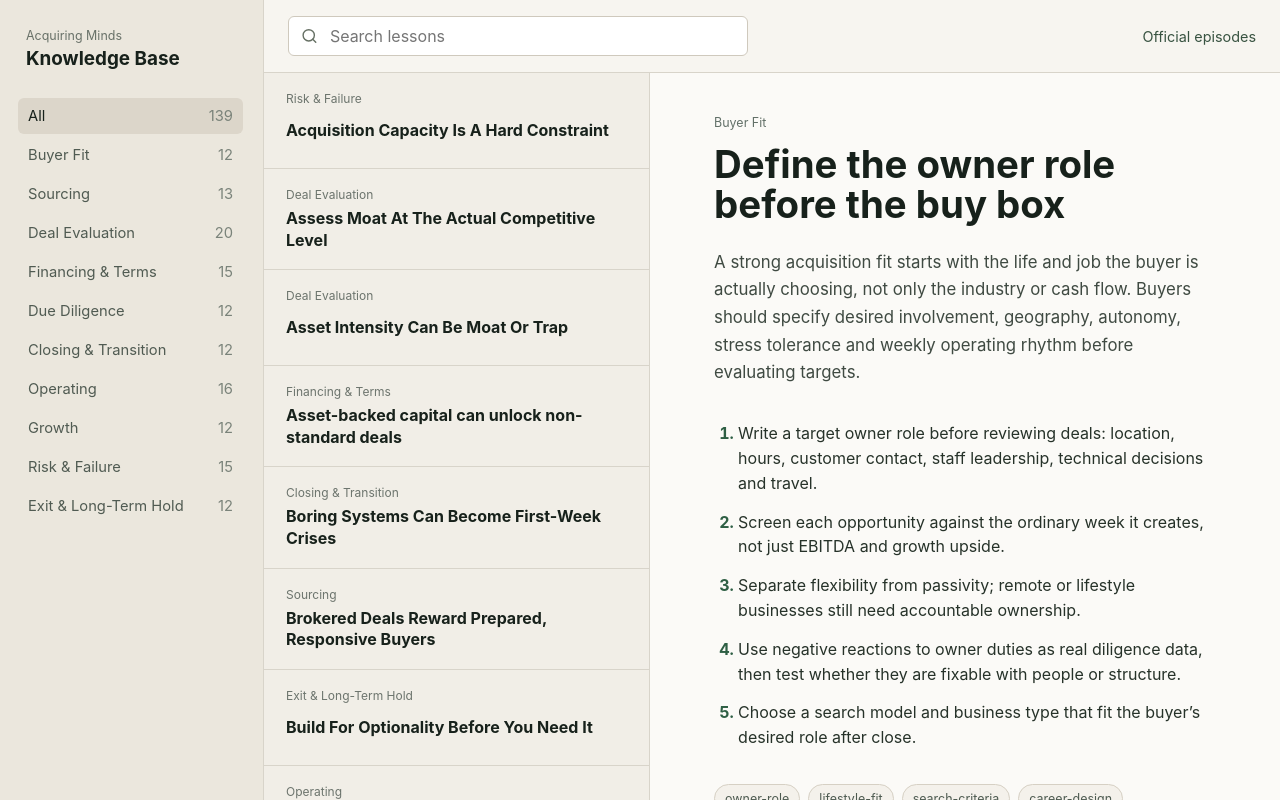
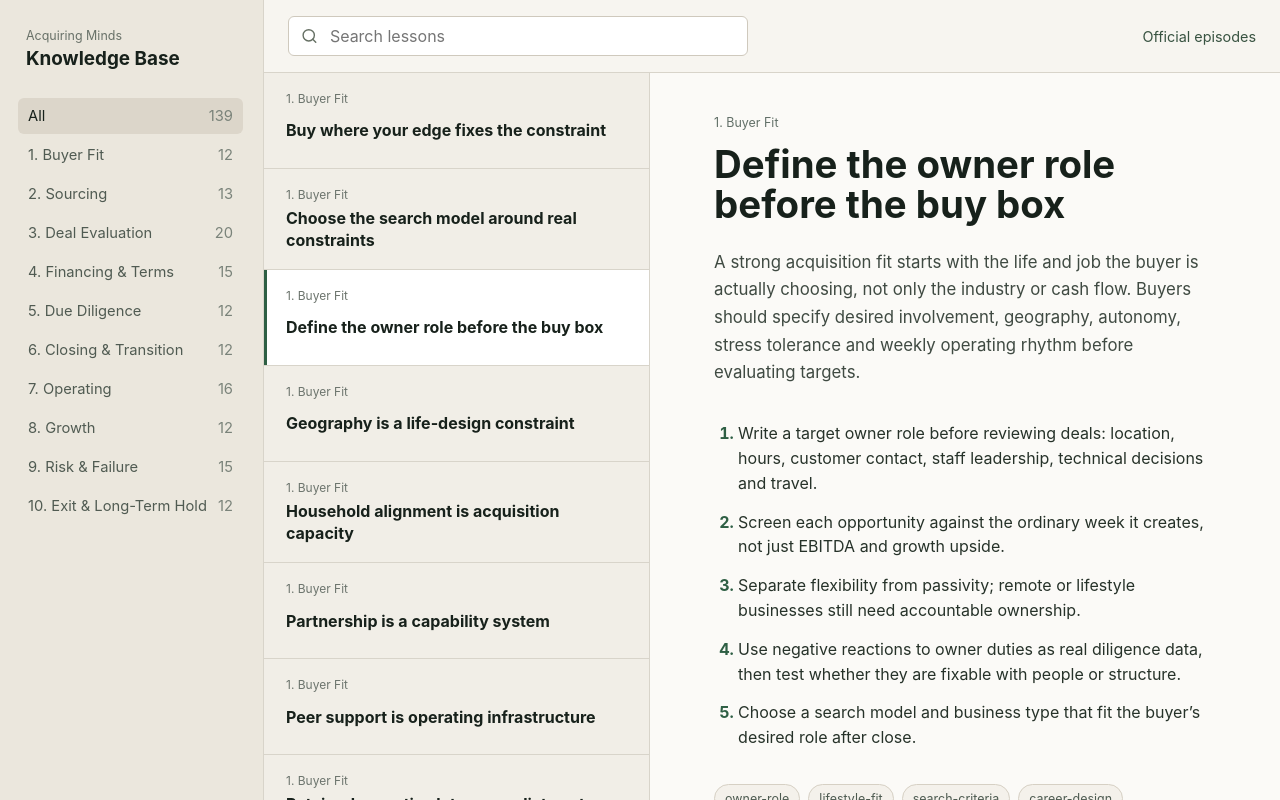
Before and after one commit to apotenza92/acquiring-minds-ui, a React (Vite) app: page / in a window 1280 px wide. Built offline with nearby package versions, Linux system fonts and the light colour scheme.

Commit message:
Order lessons by numbered ETA categories

```diff
--- a/src/components/CategoryRail.tsx
+++ b/src/components/CategoryRail.tsx
@@ -21,14 +21,14 @@ export function CategoryRail({ counts, selectedCategory, onSelectCategory }: Cat
         <span>{counts.get("all") ?? 0}</span>
       </button>
 
-      {categories.map((category) => (
+      {categories.map((category, index) => (
         <button
           className={selectedCategory === category.id ? "category-button active" : "category-button"}
           key={category.id}
           type="button"
           onClick={() => onSelectCategory(category.id)}
         >
-          <span>{category.label}</span>
+          <span>{index + 1}. {category.label}</span>
           <span>{counts.get(category.id) ?? 0}</span>
         </button>
       ))}
--- a/src/components/LessonDetail.tsx
+++ b/src/components/LessonDetail.tsx
@@ -1,5 +1,5 @@
 import { ArrowLeft } from "lucide-react";
-import { categoryLabels } from "../data/categories";
+import { numberedCategoryLabels } from "../data/categories";
 import type { EpisodeSource, EvidenceSource, Lesson } from "../domain/types";
 import { SourceChip } from "./SourceChip";
 
@@ -21,7 +21,7 @@ export function LessonDetail({ lesson, sources, onBack }: LessonDetailProps) {
           Articles
         </button>
       ) : null}
-      <div className="lesson-kicker">{categoryLabels[lesson.category]}</div>
+      <div className="lesson-kicker">{numberedCategoryLabels[lesson.category]}</div>
       <h1 id="lesson-title">{lesson.title}</h1>
       <p>{lesson.summary}</p>
 
--- a/src/components/LessonList.tsx
+++ b/src/components/LessonList.tsx
@@ -1,4 +1,4 @@
-import { categoryLabels } from "../data/categories";
+import { numberedCategoryLabels } from "../data/categories";
 import type { Lesson } from "../domain/types";
 
 interface LessonListProps {
@@ -17,7 +17,7 @@ export function LessonList({ lessons, selectedLessonId, onSelectLesson }: Lesson
           type="button"
           onClick={() => onSelectLesson(lesson.id)}
         >
-          <span>{categoryLabels[lesson.category]}</span>
+          <span>{numberedCategoryLabels[lesson.category]}</span>
           <strong>{lesson.title}</strong>
         </button>
       ))}
--- a/src/data/categories.ts
+++ b/src/data/categories.ts
@@ -16,3 +16,11 @@ export const categories: LessonCategory[] = [
 export const categoryLabels = Object.fromEntries(
   categories.map((category) => [category.id, category.label]),
 ) as Record<LessonCategory["id"], string>;
+
+export const categoryOrder = Object.fromEntries(
+  categories.map((category, index) => [category.id, index]),
+) as Record<LessonCategory["id"], number>;
+
+export const numberedCategoryLabels = Object.fromEntries(
+  categories.map((category, index) => [category.id, `${index + 1}. ${category.label}`]),
+) as Record<LessonCategory["id"], string>;
--- a/src/domain/knowledgeBase.ts
+++ b/src/domain/knowledgeBase.ts
@@ -1,5 +1,5 @@
 import rawKnowledgeBase from "../data/acquiring-minds.lessons.json";
-import { categories } from "../data/categories";
+import { categories, categoryOrder } from "../data/categories";
 import type { KnowledgeBase, Lesson, LessonCategoryId } from "./types";
 
 const categoryIds = new Set(categories.map((category) => category.id));
@@ -129,5 +129,14 @@ export function searchLessons(lessons: Lesson[], query: string, category: Lesson
 
       return haystack.includes(needle);
     })
-    .sort((a, b) => a.title.localeCompare(b.title));
+    .sort((a, b) => {
+      if (category === "all") {
+        const categoryComparison = categoryOrder[a.category] - categoryOrder[b.category];
+        if (categoryComparison !== 0) {
+          return categoryComparison;
+        }
+      }
+
+      return a.title.localeCompare(b.title);
+    });
 }
```
Also changed, not shown: 2 other files (tests, documents, lock files or other folders).
